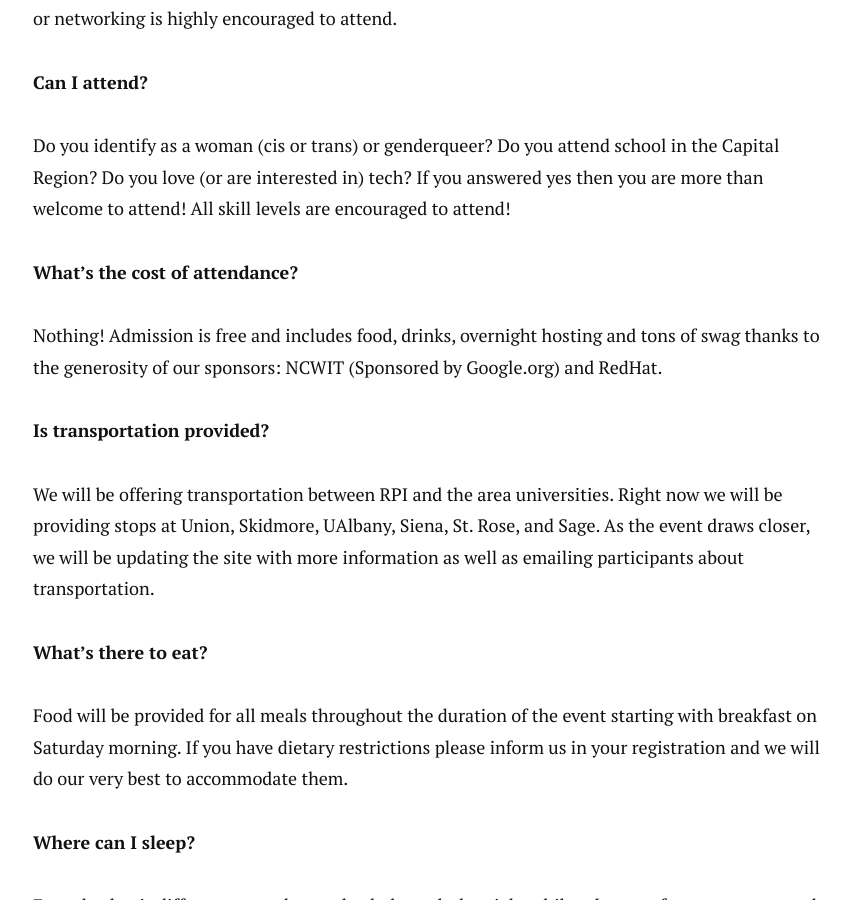
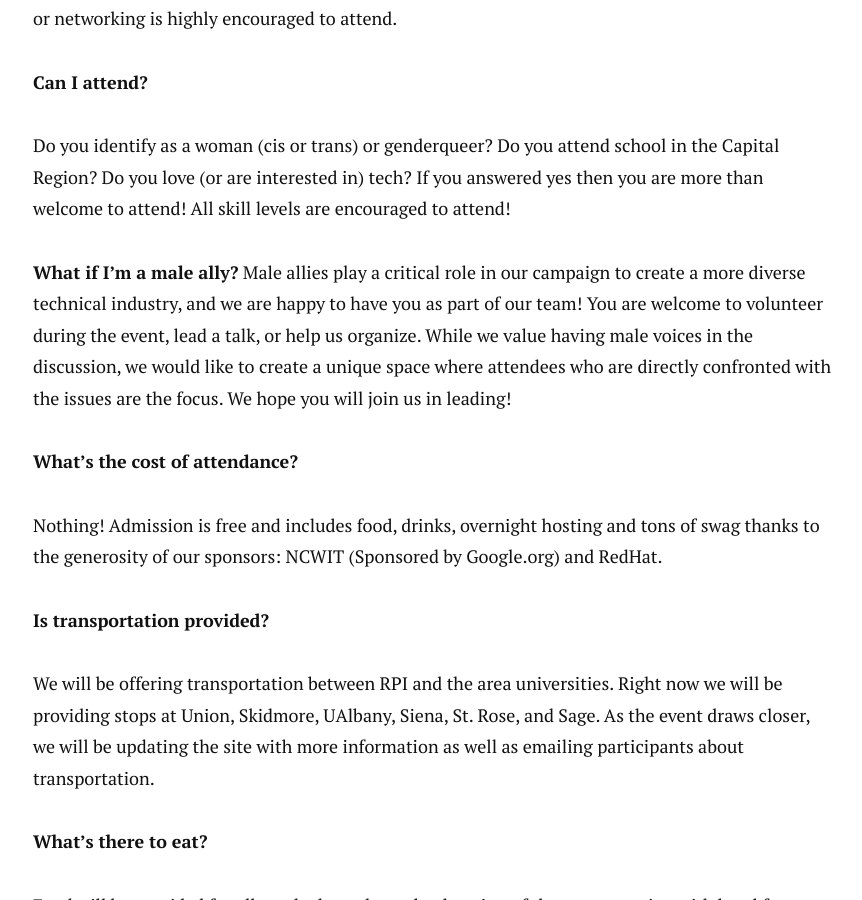
Before and after one commit to nychi/nychi.github.io, a Jekyll site: the page built from faq.md, in a window 1280 px wide and 900 px high, scrolled down 553 px. Shown: the whole window, without its empty margins (207-1069 px from the left). Built offline with Jekyll 4.4.1, drawn with Linux system fonts in a browser that asks for light colours; nearby versions of some CDN libraries.

Commit message:
New FAQ
How can our male allies help out.

```diff
--- a/faq.md
+++ b/faq.md
@@ -12,6 +12,10 @@
 **Can I attend?**
 
 Do you identify as a woman (cis or trans) or genderqueer? Do you attend school in the Capital Region? Do you love (or are interested in) tech? If you answered yes then you are more than welcome to attend! All skill levels are encouraged to attend!
+
+**What if I'm a male ally?**
+Male allies play a critical role in our campaign to create a more diverse technical industry, and we are happy to have you as part of our team! You are welcome to volunteer during the event, lead a talk, or help us organize. While we value having male voices in the discussion, we would like to create a unique space where attendees who are directly confronted with the issues are the focus. We hope you will join us in leading!
+
 
 **What’s the cost of attendance?**
 
```
